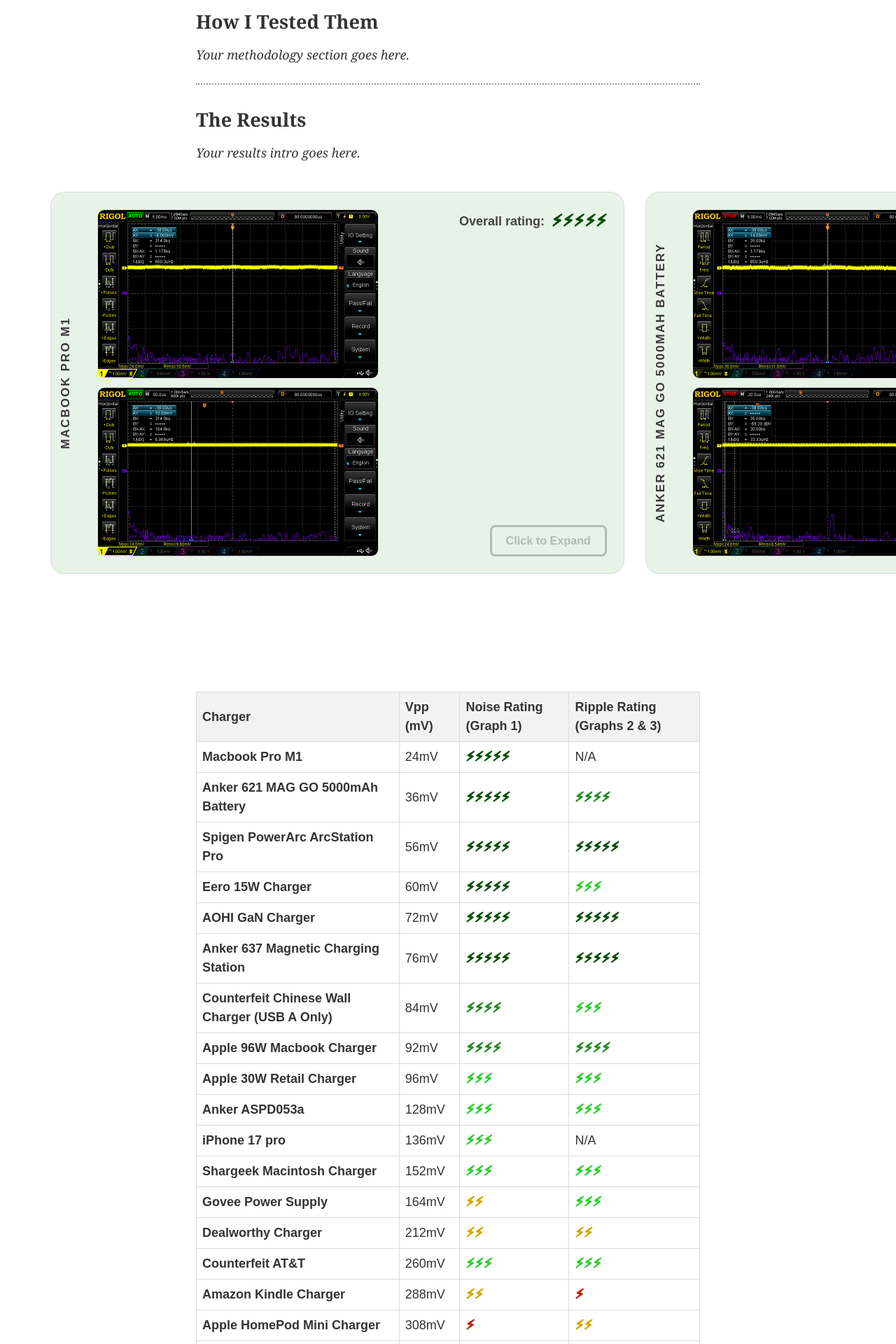
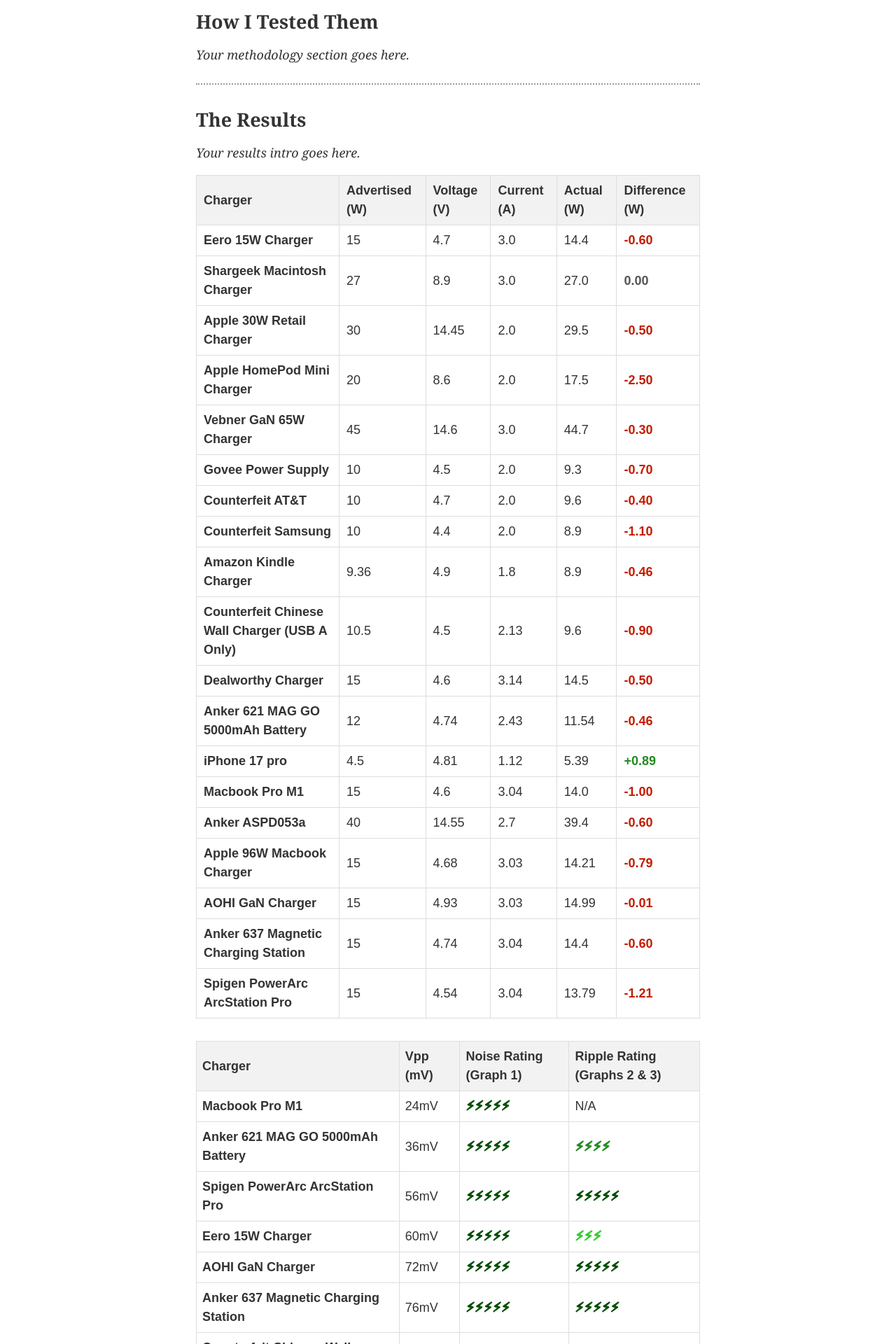
Before and after one commit to 0sps/sull1van.com, a Jekyll site: the page built from _posts/2026-01-19-a-dozen-chargers-in-the-lab.md, in a window 1280 px wide. Shown: the part 456-2376 px from the top of the page at 70% size. Built offline with Jekyll 4.4.1, drawn with Linux system fonts in a browser that asks for light colours; some of the changed text lies outside the part shown.

Commit message:
new table

```diff
--- a/_posts/2026-01-19-a-dozen-chargers-in-the-lab.md
+++ b/_posts/2026-01-19-a-dozen-chargers-in-the-lab.md
@@ -148,6 +148,209 @@
 <!-- Introduce the interactive card viewer below. Something like "Scroll through the results below — click any card to expand the oscilloscope traces." -->
 
 *Your results intro goes here.*
+
+<style>
+  .stats-table {
+    border-collapse: collapse;
+    width: 100%;
+    font-family: sans-serif;
+    margin-bottom: 32px;
+  }
+  .stats-table th, .stats-table td {
+    border: 1px solid #dddddd;
+    text-align: left;
+    padding: 8px 10px;
+  }
+  .stats-table th {
+    background-color: #f2f2f2;
+  }
+  .stats-table td.diff-pos { color: #228B22; font-weight: 700; }
+  .stats-table td.diff-neg { color: #C41C00; font-weight: 700; }
+  .stats-table td.diff-zero { color: #555; font-weight: 700; }
+</style>
+
+<table class="stats-table">
+  <thead>
+    <tr>
+      <th>Charger</th>
+      <th>Advertised (W)</th>
+      <th>Voltage (V)</th>
+      <th>Current (A)</th>
+      <th>Actual (W)</th>
+      <th>Difference (W)</th>
+    </tr>
+  </thead>
+  <tbody>
+    <tr><td><strong>Eero 15W Charger</strong></td><td>15</td><td>4.7</td><td>3.0</td><td>14.4</td><td class="diff-neg">-0.60</td></tr>
+    <tr><td><strong>Shargeek Macintosh Charger</strong></td><td>27</td><td>8.9</td><td>3.0</td><td>27.0</td><td class="diff-zero">0.00</td></tr>
+    <tr><td><strong>Apple 30W Retail Charger</strong></td><td>30</td><td>14.45</td><td>2.0</td><td>29.5</td><td class="diff-neg">-0.50</td></tr>
+    <tr><td><strong>Apple HomePod Mini Charger</strong></td><td>20</td><td>8.6</td><td>2.0</td><td>17.5</td><td class="diff-neg">-2.50</td></tr>
+    <tr><td><strong>Vebner GaN 65W Charger</strong></td><td>45</td><td>14.6</td><td>3.0</td><td>44.7</td><td class="diff-neg">-0.30</td></tr>
+    <tr><td><strong>Govee Power Supply</strong></td><td>10</td><td>4.5</td><td>2.0</td><td>9.3</td><td class="diff-neg">-0.70</td></tr>
+    <tr><td><strong>Counterfeit AT&amp;T</strong></td><td>10</td><td>4.7</td><td>2.0</td><td>9.6</td><td class="diff-neg">-0.40</td></tr>
+    <tr><td><strong>Counterfeit Samsung</strong></td><td>10</td><td>4.4</td><td>2.0</td><td>8.9</td><td class="diff-neg">-1.10</td></tr>
+    <tr><td><strong>Amazon Kindle Charger</strong></td><td>9.36</td><td>4.9</td><td>1.8</td><td>8.9</td><td class="diff-neg">-0.46</td></tr>
+    <tr><td><strong>Counterfeit Chinese Wall Charger (USB A Only)</strong></td><td>10.5</td><td>4.5</td><td>2.13</td><td>9.6</td><td class="diff-neg">-0.90</td></tr>
+    <tr><td><strong>Dealworthy Charger</strong></td><td>15</td><td>4.6</td><td>3.14</td><td>14.5</td><td class="diff-neg">-0.50</td></tr>
+    <tr><td><strong>Anker 621 MAG GO 5000mAh Battery</strong></td><td>12</td><td>4.74</td><td>2.43</td><td>11.54</td><td class="diff-neg">-0.46</td></tr>
+    <tr><td><strong>iPhone 17 pro</strong></td><td>4.5</td><td>4.81</td><td>1.12</td><td>5.39</td><td class="diff-pos">+0.89</td></tr>
+    <tr><td><strong>Macbook Pro M1</strong></td><td>15</td><td>4.6</td><td>3.04</td><td>14.0</td><td class="diff-neg">-1.00</td></tr>
+    <tr><td><strong>Anker ASPD053a</strong></td><td>40</td><td>14.55</td><td>2.7</td><td>39.4</td><td class="diff-neg">-0.60</td></tr>
+    <tr><td><strong>Apple 96W Macbook Charger</strong></td><td>15</td><td>4.68</td><td>3.03</td><td>14.21</td><td class="diff-neg">-0.79</td></tr>
+    <tr><td><strong>AOHI GaN Charger</strong></td><td>15</td><td>4.93</td><td>3.03</td><td>14.99</td><td class="diff-neg">-0.01</td></tr>
+    <tr><td><strong>Anker 637 Magnetic Charging Station</strong></td><td>15</td><td>4.74</td><td>3.04</td><td>14.4</td><td class="diff-neg">-0.60</td></tr>
+    <tr><td><strong>Spigen PowerArc ArcStation Pro</strong></td><td>15</td><td>4.54</td><td>3.04</td><td>13.79</td><td class="diff-neg">-1.21</td></tr>
+  </tbody>
+</table>
+
+<style>
+  table {
+    border-collapse: collapse;
+    width: 100%;
+    font-family: sans-serif;
+  }
+  th, td {
+    border: 1px solid #dddddd;
+    text-align: left;
+    padding: 8px;
+  }
+  th {
+    background-color: #f2f2f2;
+  }
+  /* These classes control the colors and force the bold thickness */
+  .bolt-5 { color: #004d00; font-weight: 900; -webkit-text-stroke: 1px #004d00; }
+  .bolt-4 { color: #228B22; font-weight: 900; -webkit-text-stroke: 1px #228B22; }
+  .bolt-3 { color: #32CD32; font-weight: 900; -webkit-text-stroke: 1px #32CD32; }
+  .bolt-2 { color: #D4A800; font-weight: 900; -webkit-text-stroke: 1px #D4A800; }
+  .bolt-1 { color: #C41C00; font-weight: 900; -webkit-text-stroke: 1px #C41C00; }
+</style>
+
+<table>
+  <thead>
+    <tr>
+      <th>Charger</th>
+      <th>Vpp (mV)</th>
+      <th>Noise Rating (Graph 1)</th>
+      <th>Ripple Rating (Graphs 2 &amp; 3)</th>
+    </tr>
+  </thead>
+  <tbody>
+    <tr>
+      <td><strong>Macbook Pro M1</strong></td>
+      <td>24mV</td>
+      <td><span class="bolt-5">&#x26A1;&#xFE0E;&#x26A1;&#xFE0E;&#x26A1;&#xFE0E;&#x26A1;&#xFE0E;&#x26A1;&#xFE0E;</span></td>
+      <td>N/A</td>
+    </tr>
+    <tr>
+      <td><strong>Anker 621 MAG GO 5000mAh Battery</strong></td>
+      <td>36mV</td>
+      <td><span class="bolt-5">&#x26A1;&#xFE0E;&#x26A1;&#xFE0E;&#x26A1;&#xFE0E;&#x26A1;&#xFE0E;&#x26A1;&#xFE0E;</span></td>
+      <td><span class="bolt-4">&#x26A1;&#xFE0E;&#x26A1;&#xFE0E;&#x26A1;&#xFE0E;&#x26A1;&#xFE0E;</span></td>
+    </tr>
+    <tr>
+      <td><strong>Spigen PowerArc ArcStation Pro</strong></td>
+      <td>56mV</td>
+      <td><span class="bolt-5">&#x26A1;&#xFE0E;&#x26A1;&#xFE0E;&#x26A1;&#xFE0E;&#x26A1;&#xFE0E;&#x26A1;&#xFE0E;</span></td>
+      <td><span class="bolt-5">&#x26A1;&#xFE0E;&#x26A1;&#xFE0E;&#x26A1;&#xFE0E;&#x26A1;&#xFE0E;&#x26A1;&#xFE0E;</span></td>
+    </tr>
+    <tr>
+      <td><strong>Eero 15W Charger</strong></td>
+      <td>60mV</td>
+      <td><span class="bolt-5">&#x26A1;&#xFE0E;&#x26A1;&#xFE0E;&#x26A1;&#xFE0E;&#x26A1;&#xFE0E;&#x26A1;&#xFE0E;</span></td>
+      <td><span class="bolt-3">&#x26A1;&#xFE0E;&#x26A1;&#xFE0E;&#x26A1;&#xFE0E;</span></td>
+    </tr>
+    <tr>
+      <td><strong>AOHI GaN Charger</strong></td>
+      <td>72mV</td>
+      <td><span class="bolt-5">&#x26A1;&#xFE0E;&#x26A1;&#xFE0E;&#x26A1;&#xFE0E;&#x26A1;&#xFE0E;&#x26A1;&#xFE0E;</span></td>
+      <td><span class="bolt-5">&#x26A1;&#xFE0E;&#x26A1;&#xFE0E;&#x26A1;&#xFE0E;&#x26A1;&#xFE0E;&#x26A1;&#xFE0E;</span></td>
+    </tr>
+    <tr>
+      <td><strong>Anker 637 Magnetic Charging Station</strong></td>
+      <td>76mV</td>
+      <td><span class="bolt-5">&#x26A1;&#xFE0E;&#x26A1;&#xFE0E;&#x26A1;&#xFE0E;&#x26A1;&#xFE0E;&#x26A1;&#xFE0E;</span></td>
+      <td><span class="bolt-5">&#x26A1;&#xFE0E;&#x26A1;&#xFE0E;&#x26A1;&#xFE0E;&#x26A1;&#xFE0E;&#x26A1;&#xFE0E;</span></td>
+    </tr>
+    <tr>
+      <td><strong>Counterfeit Chinese Wall Charger (USB A Only)</strong></td>
+      <td>84mV</td>
+      <td><span class="bolt-4">&#x26A1;&#xFE0E;&#x26A1;&#xFE0E;&#x26A1;&#xFE0E;&#x26A1;&#xFE0E;</span></td>
+      <td><span class="bolt-3">&#x26A1;&#xFE0E;&#x26A1;&#xFE0E;&#x26A1;&#xFE0E;</span></td>
+    </tr>
+    <tr>
+      <td><strong>Apple 96W Macbook Charger</strong></td>
+      <td>92mV</td>
+      <td><span class="bolt-4">&#x26A1;&#xFE0E;&#x26A1;&#xFE0E;&#x26A1;&#xFE0E;&#x26A1;&#xFE0E;</span></td>
+      <td><span class="bolt-4">&#x26A1;&#xFE0E;&#x26A1;&#xFE0E;&#x26A1;&#xFE0E;&#x26A1;&#xFE0E;</span></td>
+    </tr>
+    <tr>
+      <td><strong>Apple 30W Retail Charger</strong></td>
+      <td>96mV</td>
+      <td><span class="bolt-3">&#x26A1;&#xFE0E;&#x26A1;&#xFE0E;&#x26A1;&#xFE0E;</span></td>
+      <td><span class="bolt-3">&#x26A1;&#xFE0E;&#x26A1;&#xFE0E;&#x26A1;&#xFE0E;</span></td>
+    </tr>
+    <tr>
+      <td><strong>Anker ASPD053a</strong></td>
+      <td>128mV</td>
+      <td><span class="bolt-3">&#x26A1;&#xFE0E;&#x26A1;&#xFE0E;&#x26A1;&#xFE0E;</span></td>
+      <td><span class="bolt-3">&#x26A1;&#xFE0E;&#x26A1;&#xFE0E;&#x26A1;&#xFE0E;</span></td>
+    </tr>
+    <tr>
+      <td><strong>iPhone 17 pro</strong></td>
+      <td>136mV</td>
+      <td><span class="bolt-3">&#x26A1;&#xFE0E;&#x26A1;&#xFE0E;&#x26A1;&#xFE0E;</span></td>
+      <td>N/A</td>
+    </tr>
+    <tr>
+      <td><strong>Shargeek Macintosh Charger</strong></td>
+      <td>152mV</td>
+      <td><span class="bolt-3">&#x26A1;&#xFE0E;&#x26A1;&#xFE0E;&#x26A1;&#xFE0E;</span></td>
+      <td><span class="bolt-3">&#x26A1;&#xFE0E;&#x26A1;&#xFE0E;&#x26A1;&#xFE0E;</span></td>
+    </tr>
+    <tr>
+      <td><strong>Govee Power Supply</strong></td>
+      <td>164mV</td>
+      <td><span class="bolt-2">&#x26A1;&#xFE0E;&#x26A1;&#xFE0E;</span></td>
+      <td><span class="bolt-3">&#x26A1;&#xFE0E;&#x26A1;&#xFE0E;&#x26A1;&#xFE0E;</span></td>
+    </tr>
+    <tr>
+      <td><strong>Dealworthy Charger</strong></td>
+      <td>212mV</td>
+      <td><span class="bolt-2">&#x26A1;&#xFE0E;&#x26A1;&#xFE0E;</span></td>
+      <td><span class="bolt-2">&#x26A1;&#xFE0E;&#x26A1;&#xFE0E;</span></td>
+    </tr>
+    <tr>
+      <td><strong>Counterfeit AT&amp;T</strong></td>
+      <td>260mV</td>
+      <td><span class="bolt-3">&#x26A1;&#xFE0E;&#x26A1;&#xFE0E;&#x26A1;&#xFE0E;</span></td>
+      <td><span class="bolt-3">&#x26A1;&#xFE0E;&#x26A1;&#xFE0E;&#x26A1;&#xFE0E;</span></td>
+    </tr>
+    <tr>
+      <td><strong>Amazon Kindle Charger</strong></td>
+      <td>288mV</td>
+      <td><span class="bolt-2">&#x26A1;&#xFE0E;&#x26A1;&#xFE0E;</span></td>
+      <td><span class="bolt-1">&#x26A1;&#xFE0E;</span></td>
+    </tr>
+    <tr>
+      <td><strong>Apple HomePod Mini Charger</strong></td>
+      <td>308mV</td>
+      <td><span class="bolt-1">&#x26A1;&#xFE0E;</span></td>
+      <td><span class="bolt-2">&#x26A1;&#xFE0E;&#x26A1;&#xFE0E;</span></td>
+    </tr>
+    <tr>
+      <td><strong>Vebner GaN 65W Charger</strong></td>
+      <td>332mV</td>
+      <td><span class="bolt-1">&#x26A1;&#xFE0E;</span></td>
+      <td><span class="bolt-1">&#x26A1;&#xFE0E;</span></td>
+    </tr>
+    <tr>
+      <td><strong>Counterfeit Samsung</strong></td>
+      <td>468mV</td>
+      <td><span class="bolt-1">&#x26A1;&#xFE0E;</span></td>
+      <td><span class="bolt-1">&#x26A1;&#xFE0E;</span></td>
+    </tr>
+  </tbody>
+</table>
 
 <p>
 <style>
@@ -490,153 +693,4 @@
     if (e.key === 'Escape') closeModal();
   });
 </script>
-
-<style>
-  table {
-    border-collapse: collapse;
-    width: 100%;
-    font-family: sans-serif;
-  }
-  th, td {
-    border: 1px solid #dddddd;
-    text-align: left;
-    padding: 8px;
-  }
-  th {
-    background-color: #f2f2f2;
-  }
-  /* These classes control the colors and force the bold thickness */
-  .bolt-5 { color: #004d00; font-weight: 900; -webkit-text-stroke: 1px #004d00; }
-  .bolt-4 { color: #228B22; font-weight: 900; -webkit-text-stroke: 1px #228B22; }
-  .bolt-3 { color: #32CD32; font-weight: 900; -webkit-text-stroke: 1px #32CD32; }
-  .bolt-2 { color: #D4A800; font-weight: 900; -webkit-text-stroke: 1px #D4A800; }
-  .bolt-1 { color: #C41C00; font-weight: 900; -webkit-text-stroke: 1px #C41C00; }
-</style>
-
-<table>
-  <thead>
-    <tr>
-      <th>Charger</th>
-      <th>Vpp (mV)</th>
-      <th>Noise Rating (Graph 1)</th>
-      <th>Ripple Rating (Graphs 2 & 3)</th>
-    </tr>
-  </thead>
-  <tbody>
-    <tr>
-      <td><strong>Macbook Pro M1</strong></td>
-      <td>24mV</td>
-      <td><span class="bolt-5">&#x26A1;&#xFE0E;&#x26A1;&#xFE0E;&#x26A1;&#xFE0E;&#x26A1;&#xFE0E;&#x26A1;&#xFE0E;</span></td>
-      <td>N/A</td>
-    </tr>
-    <tr>
-      <td><strong>Anker 621 MAG GO 5000mAh Battery</strong></td>
-      <td>36mV</td>
-      <td><span class="bolt-5">&#x26A1;&#xFE0E;&#x26A1;&#xFE0E;&#x26A1;&#xFE0E;&#x26A1;&#xFE0E;&#x26A1;&#xFE0E;</span></td>
-      <td><span class="bolt-4">&#x26A1;&#xFE0E;&#x26A1;&#xFE0E;&#x26A1;&#xFE0E;&#x26A1;&#xFE0E;</span></td>
-    </tr>
-    <tr>
-      <td><strong>Spigen PowerArc ArcStation Pro</strong></td>
-      <td>56mV</td>
-      <td><span class="bolt-5">&#x26A1;&#xFE0E;&#x26A1;&#xFE0E;&#x26A1;&#xFE0E;&#x26A1;&#xFE0E;&#x26A1;&#xFE0E;</span></td>
-      <td><span class="bolt-5">&#x26A1;&#xFE0E;&#x26A1;&#xFE0E;&#x26A1;&#xFE0E;&#x26A1;&#xFE0E;&#x26A1;&#xFE0E;</span></td>
-    </tr>
-    <tr>
-      <td><strong>Eero 15W Charger</strong></td>
-      <td>60mV</td>
-      <td><span class="bolt-5">&#x26A1;&#xFE0E;&#x26A1;&#xFE0E;&#x26A1;&#xFE0E;&#x26A1;&#xFE0E;&#x26A1;&#xFE0E;</span></td>
-      <td><span class="bolt-3">&#x26A1;&#xFE0E;&#x26A1;&#xFE0E;&#x26A1;&#xFE0E;</span></td>
-    </tr>
-    <tr>
-      <td><strong>AOHI GaN Charger</strong></td>
-      <td>72mV</td>
-      <td><span class="bolt-5">&#x26A1;&#xFE0E;&#x26A1;&#xFE0E;&#x26A1;&#xFE0E;&#x26A1;&#xFE0E;&#x26A1;&#xFE0E;</span></td>
-      <td><span class="bolt-5">&#x26A1;&#xFE0E;&#x26A1;&#xFE0E;&#x26A1;&#xFE0E;&#x26A1;&#xFE0E;&#x26A1;&#xFE0E;</span></td>
-    </tr>
-    <tr>
-      <td><strong>Anker 637 Magnetic Charging Station</strong></td>
-      <td>76mV</td>
-      <td><span class="bolt-5">&#x26A1;&#xFE0E;&#x26A1;&#xFE0E;&#x26A1;&#xFE0E;&#x26A1;&#xFE0E;&#x26A1;&#xFE0E;</span></td>
-      <td><span class="bolt-5">&#x26A1;&#xFE0E;&#x26A1;&#xFE0E;&#x26A1;&#xFE0E;&#x26A1;&#xFE0E;&#x26A1;&#xFE0E;</span></td>
-    </tr>
-    <tr>
-      <td><strong>Counterfeit Chinese Wall Charger (USB A Only)</strong></td>
-      <td>84mV</td>
-      <td><span class="bolt-4">&#x26A1;&#xFE0E;&#x26A1;&#xFE0E;&#x26A1;&#xFE0E;&#x26A1;&#xFE0E;</span></td>
-      <td><span class="bolt-3">&#x26A1;&#xFE0E;&#x26A1;&#xFE0E;&#x26A1;&#xFE0E;</span></td>
-    </tr>
-    <tr>
-      <td><strong>Apple 96W Macbook Charger</strong></td>
-      <td>92mV</td>
-      <td><span class="bolt-4">&#x26A1;&#xFE0E;&#x26A1;&#xFE0E;&#x26A1;&#xFE0E;&#x26A1;&#xFE0E;</span></td>
-      <td><span class="bolt-4">&#x26A1;&#xFE0E;&#x26A1;&#xFE0E;&#x26A1;&#xFE0E;&#x26A1;&#xFE0E;</span></td>
-    </tr>
-    <tr>
-      <td><strong>Apple 30W Retail Charger</strong></td>
-      <td>96mV</td>
-      <td><span class="bolt-3">&#x26A1;&#xFE0E;&#x26A1;&#xFE0E;&#x26A1;&#xFE0E;</span></td>
-      <td><span class="bolt-3">&#x26A1;&#xFE0E;&#x26A1;&#xFE0E;&#x26A1;&#xFE0E;</span></td>
-    </tr>
-    <tr>
-      <td><strong>Anker ASPD053a</strong></td>
-      <td>128mV</td>
-      <td><span class="bolt-3">&#x26A1;&#xFE0E;&#x26A1;&#xFE0E;&#x26A1;&#xFE0E;</span></td>
-      <td><span class="bolt-3">&#x26A1;&#xFE0E;&#x26A1;&#xFE0E;&#x26A1;&#xFE0E;</span></td>
-    </tr>
-    <tr>
-      <td><strong>iPhone 17 pro</strong></td>
-      <td>136mV</td>
-      <td><span class="bolt-3">&#x26A1;&#xFE0E;&#x26A1;&#xFE0E;&#x26A1;&#xFE0E;</span></td>
-      <td>N/A</td>
-    </tr>
-    <tr>
-      <td><strong>Shargeek Macintosh Charger</strong></td>
-      <td>152mV</td>
-      <td><span class="bolt-3">&#x26A1;&#xFE0E;&#x26A1;&#xFE0E;&#x26A1;&#xFE0E;</span></td>
-      <td><span class="bolt-3">&#x26A1;&#xFE0E;&#x26A1;&#xFE0E;&#x26A1;&#xFE0E;</span></td>
-    </tr>
-    <tr>
-      <td><strong>Govee Power Supply</strong></td>
-      <td>164mV</td>
-      <td><span class="bolt-2">&#x26A1;&#xFE0E;&#x26A1;&#xFE0E;</span></td>
-      <td><span class="bolt-3">&#x26A1;&#xFE0E;&#x26A1;&#xFE0E;&#x26A1;&#xFE0E;</span></td>
-    </tr>
-    <tr>
-      <td><strong>Dealworthy Charger</strong></td>
-      <td>212mV</td>
-      <td><span class="bolt-2">&#x26A1;&#xFE0E;&#x26A1;&#xFE0E;</span></td>
-      <td><span class="bolt-2">&#x26A1;&#xFE0E;&#x26A1;&#xFE0E;</span></td>
-    </tr>
-    <tr>
-      <td><strong>Counterfeit AT&T</strong></td>
-      <td>260mV</td>
-      <td><span class="bolt-3">&#x26A1;&#xFE0E;&#x26A1;&#xFE0E;&#x26A1;&#xFE0E;</span></td>
-      <td><span class="bolt-3">&#x26A1;&#xFE0E;&#x26A1;&#xFE0E;&#x26A1;&#xFE0E;</span></td>
-    </tr>
-    <tr>
-      <td><strong>Amazon Kindle Charger</strong></td>
-      <td>288mV</td>
-      <td><span class="bolt-2">&#x26A1;&#xFE0E;&#x26A1;&#xFE0E;</span></td>
-      <td><span class="bolt-1">&#x26A1;&#xFE0E;</span></td>
-    </tr>
-    <tr>
-      <td><strong>Apple HomePod Mini Charger</strong></td>
-      <td>308mV</td>
-      <td><span class="bolt-1">&#x26A1;&#xFE0E;</span></td>
-      <td><span class="bolt-2">&#x26A1;&#xFE0E;&#x26A1;&#xFE0E;</span></td>
-    </tr>
-    <tr>
-      <td><strong>Vebner GaN 65W Charger</strong></td>
-      <td>332mV</td>
-      <td><span class="bolt-1">&#x26A1;&#xFE0E;</span></td>
-      <td><span class="bolt-1">&#x26A1;&#xFE0E;</span></td>
-    </tr>
-    <tr>
-      <td><strong>Counterfeit Samsung</strong></td>
-      <td>468mV</td>
-      <td><span class="bolt-1">&#x26A1;&#xFE0E;</span></td>
-      <td><span class="bolt-1">&#x26A1;&#xFE0E;</span></td>
-    </tr>
-  </tbody>
-</table>
 </p>
```
Also changed, not shown: websitestats.csv (added, +20 -0 lines).
